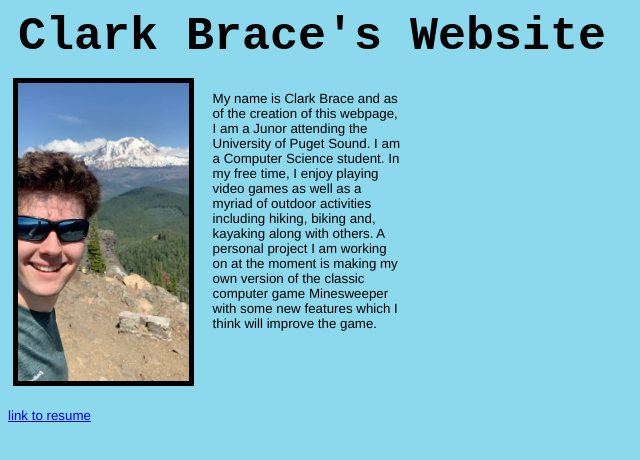
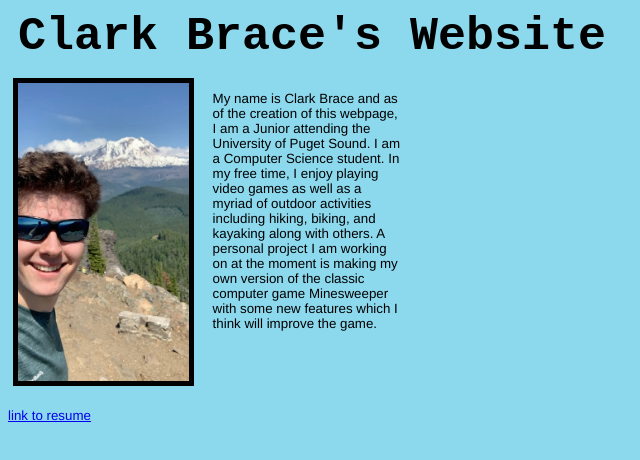
Before and after one commit to ClarkUPS/ClarkUPS.github.io, a plain HTML site: page index.html in a window 1280 px wide. Shown: the full height of the page, 0-640 px from the left. Drawn offline with Linux system fonts and the light colour scheme.

Commit message:
fixed spelling errors in paragraph

```diff
--- a/index.html
+++ b/index.html
@@ -22,9 +22,9 @@
     <div class = "format">
 <p>
       My name is Clark Brace and as of the creation of this webpage,
-      I am a Junor attending the University of Puget Sound. I am a Computer Science student.
+      I am a Junior attending the University of Puget Sound. I am a Computer Science student.
       In my free time, I enjoy playing video games as well as a myriad of outdoor activities
-      including hiking, biking and, kayaking along with others. A personal project I am working
+      including hiking, biking, and kayaking along with others. A personal project I am working
       on at the moment is making my own version of the classic computer game Minesweeper with some
        new features which I think will improve the game.
     </p> <!-- paragraph about myself under photo -->
```
